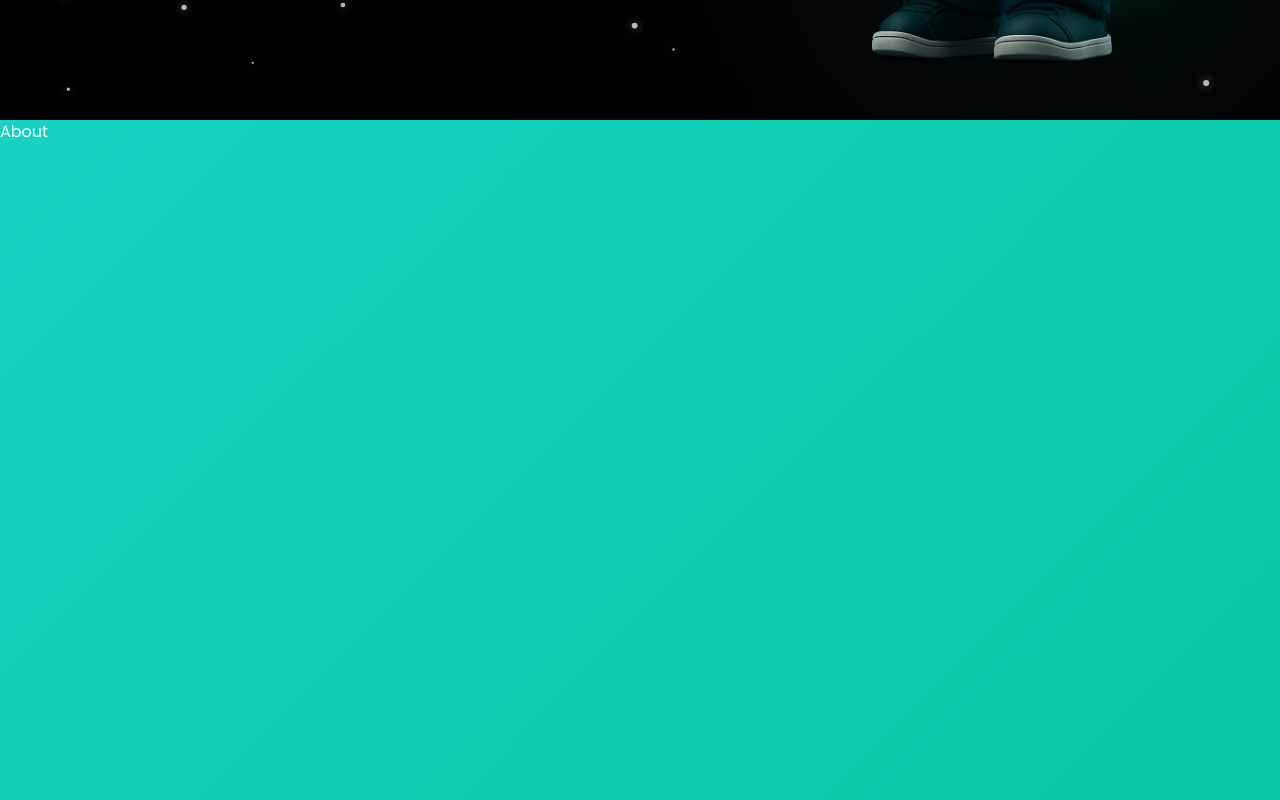
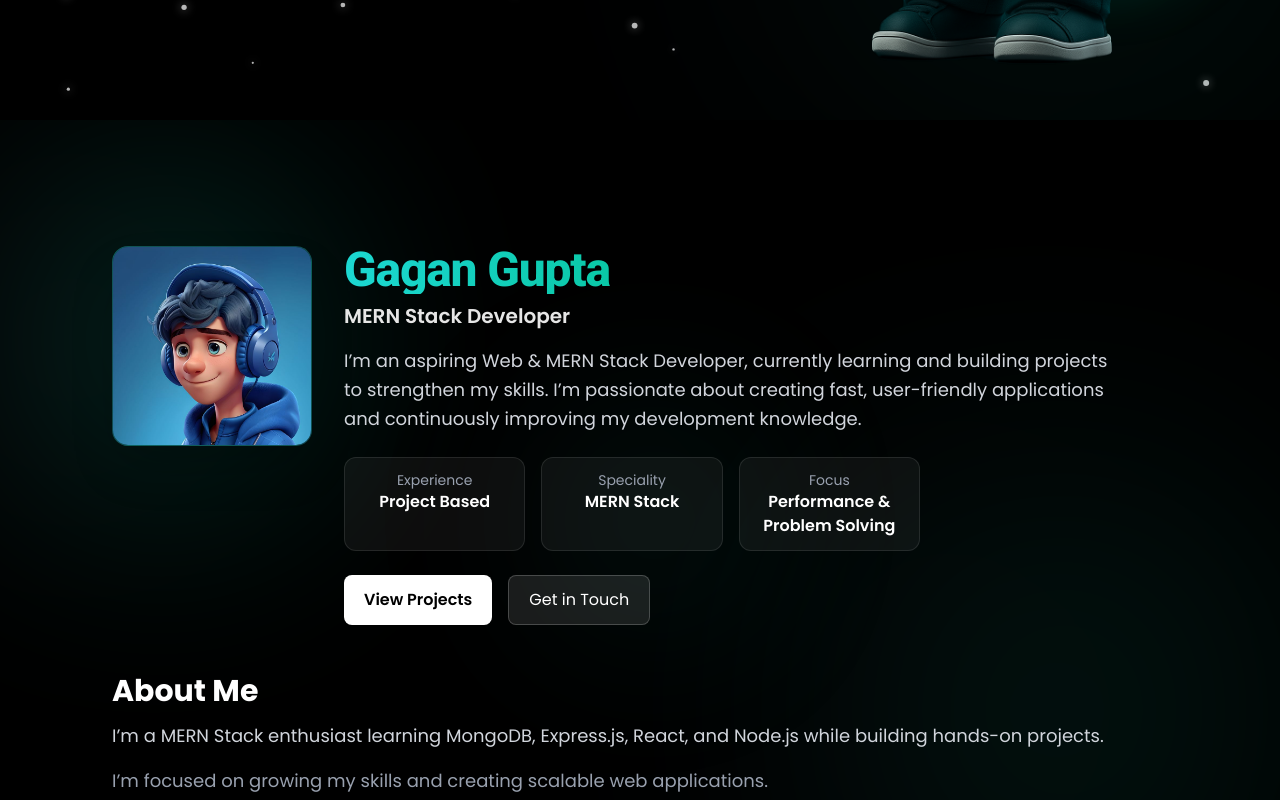
Before and after one commit to gagangupta5/My_Portfolio, a React (Vite) app: page / in a window 1280 px wide. Shown: the part 680-1480 px from the top of the page. Built offline with nearby package versions, Linux system fonts and the light colour scheme.

Commit message:
Added About Section

```diff
--- a/src/sections/About.jsx
+++ b/src/sections/About.jsx
@@ -1,11 +1,91 @@
-import React from 'react'
+import { motion } from "framer-motion";
+import boy from "../assets/boy.jpg"
 
-const About = () => {
-  return (
-    <div className='w-full h-screen'>
-      About
-    </div>
+export default function About() {
+  const stats = [
+    {label: "Experience", value: "Project Based"},
+    {label: "Speciality", value: "MERN Stack"},
+    {label: "Focus", value: "Performance & Problem Solving"}
+  ]
+  const glows = [
+    "top-10 -left-10 w-[360px] h-[360px] opacity-20 blur-[120px]",
+    "bottom-0 right-10 w-[420px] h-[420px] opacity-15 blur-[140px] delay-300",
+    "top-1/2 left-1/2 -translate-x-1/2 -translate-y-1/2 w-[220px] h-[220px] opacity-10 blur-[100px]"
+  ]
+
+  return(
+    <section id="about"
+    className="min-h-screen w-full flex items-center justify-center relative bg-black text-white overflow-hidden">
+      <div className="absolute inset-0 pointer-events-none">
+        {glows.map((c, i) => (
+          <div key={i} className={`absolute rounded-full bg-linear-to-r from-[#302b63] via-[#00bf8f] to-[#1cd8d2] animate-pulse ${c}`}/>
+        ))}
+      </div>
+
+      <div className="relative z-10 max-w-6xl w-full mx-auto px-6 md:px-10 lg:px-12 py-20 flex flex-col gap-12">
+        <motion.div className="flex flex-col md:flex-row items-center md:items-stretch gap-8"
+        initial={{opacity:0, y:24}}
+        whileInView={{opacity:1, y:0}}
+        transition={{duration:0.6}}
+        viewport={{once:true, amount:0.4}}
+        >
+          <motion.div className="relative w-40 h-40 md:w-50 md:h-50
+          rounded-2xl overflow-hidden shadow-2xl bg-linear-to-br from-[#1cd8d2]/20 to-[#302b63]/20
+          border border-[#1cd8d2]/25"
+          whileHover={{scale:1.02}}
+          transition={{type:"spring", stiffness:200, damping:18}}
+          >
+            <img src={boy} alt="profile" className="absolute inset-0" />
+          </motion.div>
+          <div className="flex-1 flex flex-col justify-center text-center md:text-left">
+            <h2 className="text-4xl sm:text-5xl font-extrabold tracking-tight bg-clip-text text-transparent
+            bg-linear-to-r from-[#1cd8d2] via-[#00bf8f] to-[#1cd8d2]
+            ">
+              Gagan Gupta
+            </h2>
+            <p className="mt-2 text-lg sm:text-xl text-white/90 font-semibold">
+              MERN Stack Developer
+            </p>
+            <p className="mt-4 text-gray-300 leading-relaxed text-base sm:text-lg max-w-2xl md:max-w-3xl">
+              I’m an aspiring Web & MERN Stack Developer, currently learning and building projects to strengthen my skills.
+              I’m passionate about creating fast, user-friendly applications and continuously improving my development knowledge.
+            </p>
+            <div className="mt-6 grid grid-cols-2 sm:grid-cols-3 gap-3 sm:gap-4 max-w-xl">
+              {stats.map((item, i) => (
+                <motion.div  key={i} className="rounded-xl border border-white/10 bg-white/5 px-4 py-3 text-center"
+                initial={{opacity:0, y:10}}
+                whileInView={{opacity:1, y:0}}
+                transition={{delay:0.05*i, duration:0.4}}
+                viewport={{once:true, amount:0.3}}
+                >
+                  <div className="text-sm text-gray-400">{item.label}</div>
+                  <div className="text-base font-semibold">{item.value}</div>
+                </motion.div>
+              ))}
+            </div>
+            <div className="mt-6 flex flex-col sm:flex-row gap-3 sm:gap-4 justify-center md:justify-start">
+              <a href="#projects" className="inline-flex items-center justify-center rounded-lg bg-white text-black font-semibold px-5 py-3 hover:bg-gray-200 transition">View Projects</a>
+              <a href="#contact" className="inline-flex items-center justify-center rounded-lg border border-white/20 bg-white/10 text-white px-5 py-3 hover:bg-white/20 transition">Get in Touch</a>
+            </div>
+          </div>
+        </motion.div>
+        <motion.div className="text-center md:text-left"
+        initial={{opacity:0, x:-30}}
+        whileInView={{opacity:1, x:0}}
+        transition={{duration:0.6}}
+        viewport={{once:true, amount:0.4}}
+        >
+              <h3 className="text-2xl sm:text-3xl font-bold text-white mb-3">
+                About Me
+              </h3>
+              <p className="text-gray-300 leading-relaxed text-base sm:text-lg">
+                I’m a MERN Stack enthusiast learning MongoDB, Express.js, React, and Node.js while building hands-on projects.
+              </p>
+              <p className="mt-4 text-gray-400 text-base sm:text-lg">
+                I’m focused on growing my skills and creating scalable web applications.
+              </p>
+        </motion.div>
+      </div>
+    </section>
   )
 }
-
-export default About
```
Also changed, not shown: src/assets/p.jpg (deleted).
